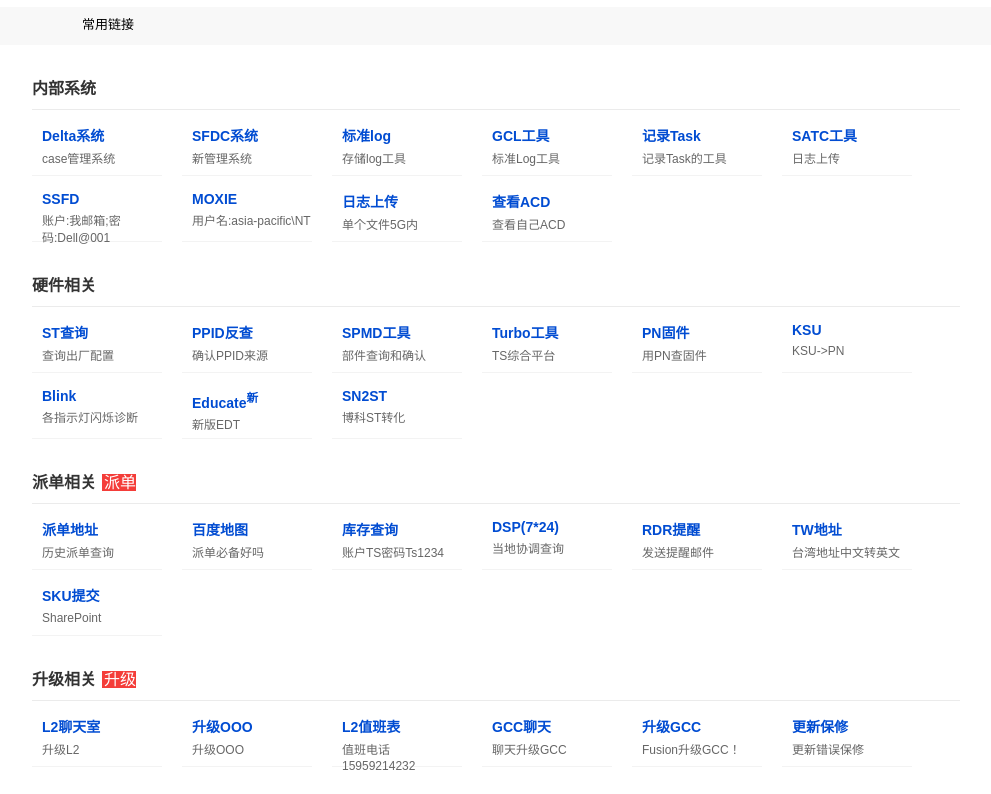
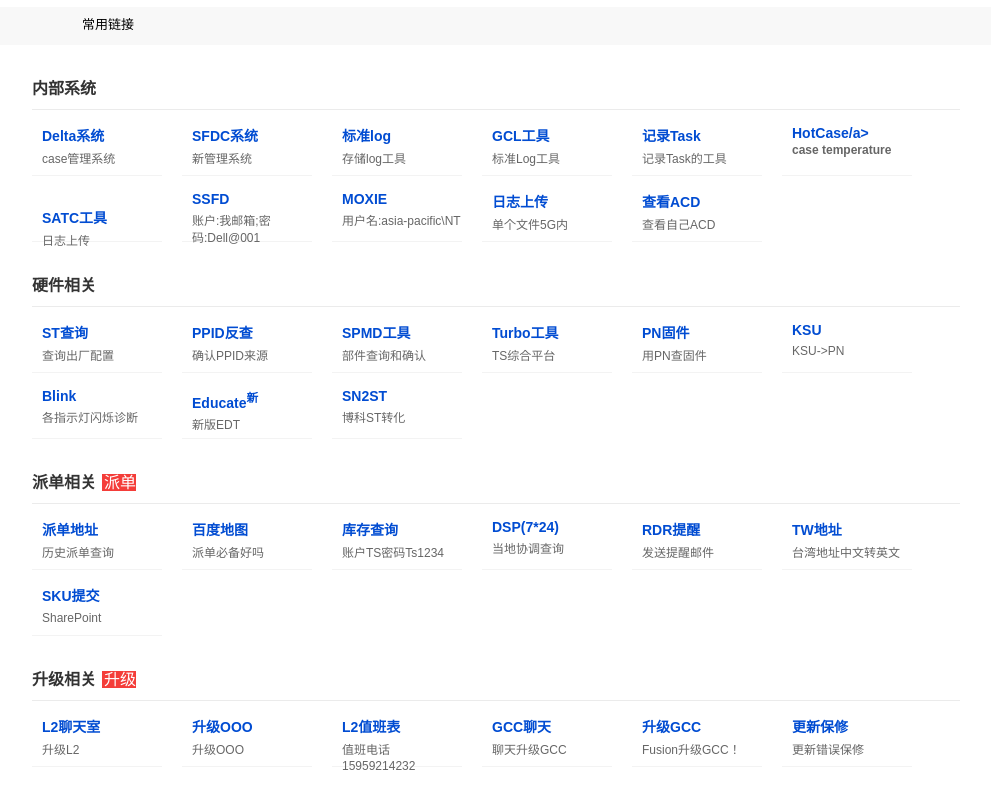
Before and after one commit to Anderson-An/morelink, a plain HTML site: page index.html in a window 1280 px wide. Shown: the top 794 px of the page, without its empty margins (108-1099 px from the left). Drawn offline with Linux system fonts and the light colour scheme.

Commit message:
Update index.html

```diff
--- a/index.html
+++ b/index.html
@@ -225,15 +225,14 @@
 
             <div class="con"><div><a href="https://solutions.one.dell.com/sites/CSO/Programs/TT/Redwood/Logger/default.htm" target="_blank">GCL工具</a><br /><span>标准Log工具</span></div></div>
             <div class="con"><div><a href="https://solutions.one.dell.com/sites/CSO/CBO/GPM/SitePages/OCAprofiling/OCAprofiling.html" target="_blank">记录Task</a><br /><span>记录Task的工具</span></div></div>
-
+            <div class="con"><div><a href="http://10.114.15.125:8033/default.aspx " target="_blank">HotCase/a><br /><span>case temperature</span></div></div>
             <div class="con"><div><a href="https://satc.dell.com/ " target="_blank">SATC工具</a><br /><span>日志上传</span></div></div>
             <div class="con"><div><a href="https://ssfdexternal.dell.com/ " target="_blank">SSFD</a><br /><span>账户:我邮箱;密码:Dell@001</span></div></div>
 
             <div class="con"><div><a href="https://channelslb.ap.dell.com/netagent/mainlogin.aspx/" target="_blank">MOXIE</a><br /><span>用户名:asia-pacific\NT</span></div></div>
             <div class="con"><div><a href="https://techdirect.dell.com/fileupload/default.aspx " target="_blank">日志上传</a><br /><span>单个文件5G内</span></div></div>
-            <div class="con"><div><a href="http://ald-apj.apac.dell.com/ALD/ " target="_blank">查看ACD</a><br /><span>查看自己ACD</span></div></div>
 
-
+	    <div class="con"><div><a href="http://ald-apj.apac.dell.com/ALD/ " target="_blank">查看ACD</a><br /><span>查看自己ACD</span></div></div>
 
 
             <div class="cl"></div>
```
